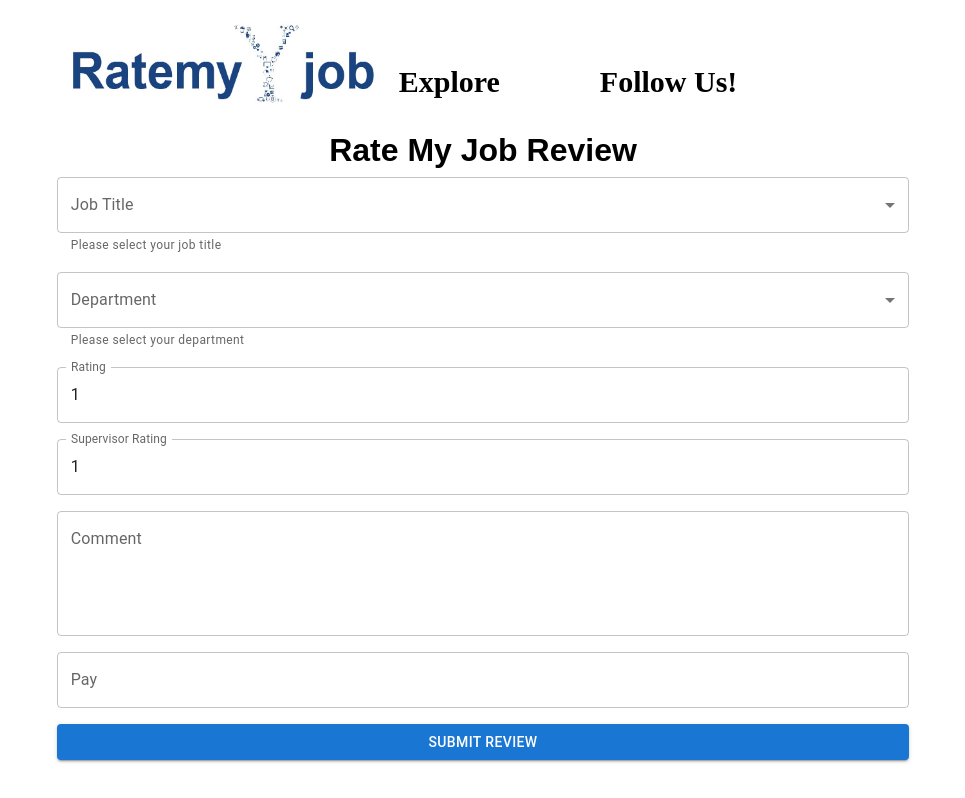
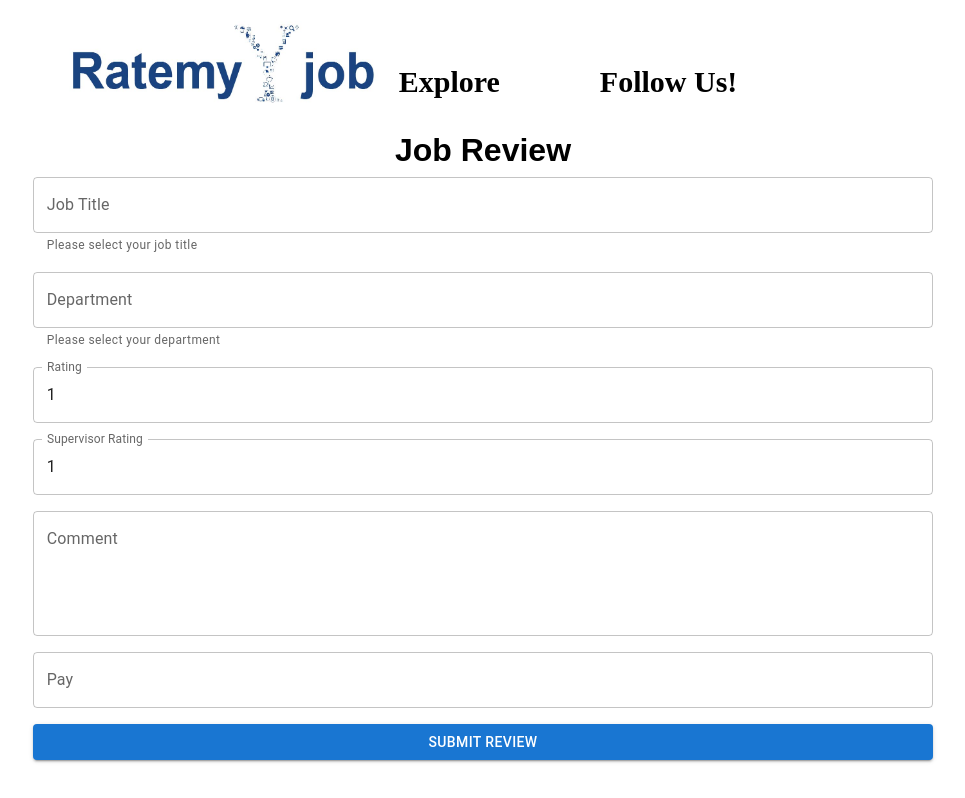
Before and after one commit to derekharker/ratemy_Y_Job, a React (Vite) app in the folder client/: page /rate in a window 1280 px wide. Shown: the top 798 px of the page, without its empty margins (157-1122 px from the left). Built offline with nearby package versions, Linux system fonts and the light colour scheme.

Commit message:
Updated Job Review Page

```diff
--- a/client/src/App.css
+++ b/client/src/App.css
@@ -20,11 +20,6 @@ header {
   margin-bottom: 0px;
 }
 
-.logo img {
-  width: 350px;
-  height: 120px;
-}
-
 .nav-links {
   position: relative;
   top: 20px;
@@ -45,6 +40,30 @@ header {
   position: relative; /* Added position relative */
   z-index: 1; /* Added z-index to ensure dropdown is on top */
 }
+
+.header-content {
+  position: absolute;
+  text-align: center;
+  color: #FFF;
+  text-align: center;
+  font-family: Kantumruy;
+  font-size: 48px;
+  font-style: normal;
+  font-weight: 700;
+  line-height: 1.5;
+  text-shadow: 2px 2px 4px rgba(0, 0, 0, 0.5);
+}
+
+/* .nav-header {
+  margin-left: auto;
+  margin-right: auto
+} */
+
+.logo img {
+  width: 350px;
+  height: 120px;
+}
+
 
 .dropdown {
   position: relative;
@@ -142,18 +161,7 @@ header {
   height: 510px; /* Set the same height as the original SVG */
 }
 
-.header-content {
-  position: absolute;
-  text-align: center;
-  color: #FFF;
-  text-align: center;
-  font-family: Kantumruy;
-  font-size: 48px;
-  font-style: normal;
-  font-weight: 700;
-  line-height: 1.5;
-  text-shadow: 2px 2px 4px rgba(0, 0, 0, 0.5);
-}
+
 .main-btn {
   position: absolute;
   text-align: center;
@@ -191,10 +199,7 @@ flex-shrink: 0;
   text-shadow: 2px 2px 4px rgba(0, 0, 0, 0.5);
 }
 
-.nav-header {
-  margin-left: auto;
-  margin-right: auto
-}
+
 
 .btn-find-job {
   padding-top: 50px;
--- a/client/src/components/Navbar.jsx
+++ b/client/src/components/Navbar.jsx
@@ -1,9 +1,10 @@
 import { Link } from 'react-router-dom';
+import { Container } from '@mui/material';
 
 const Navbar = () => {
   return (
-    <>
-    <header className='nav-header'>
+    <Container>
+    <header >
       <div className="logo">
         <Link to="/">
           <img src="/src/assets/White Logo V4.jpg" alt="Logo" />
@@ -31,7 +32,7 @@ const Navbar = () => {
         </div>
       </div>
     </header>
-    </>
+    </Container>
   )
 }
 
--- a/client/src/pages/RateJob.jsx
+++ b/client/src/pages/RateJob.jsx
@@ -1,6 +1,7 @@
 import { useState } from "react";
-import { Select, MenuItem, TextField, Button, Box, Stack } from "@mui/material";
+import { TextField, Button, Box, Stack, Autocomplete } from "@mui/material";
 import Navbar from "../components/Navbar";
+import Footer from "../components/Footer";
 
 const RateMyJobReview = () => {
   const [jobTitle, setJobTitle] = useState("");
@@ -35,38 +36,38 @@ const RateMyJobReview = () => {
     <>
     <Navbar/>
     <Box sx={{ "& > :not(style)": { m: 1 } }}>
-      <h1>Rate My Job Review</h1>
+      <h1>Job Review</h1>
       <form onSubmit={handleSubmit}>
         <Stack direction="column" spacing={2}>
-          <TextField
+          <Autocomplete
             id="job_title"
-            select
-            label="Job Title"
+            options={jobs}
             value={jobTitle}
-            onChange={(event) => setJobTitle(event.target.value)}
-            helperText="Please select your job title"
-          >
-            {jobs.map((job) => (
-              <MenuItem key={job} value={job}>
-                {job}
-              </MenuItem>
-            ))}
-          </TextField>
+            onChange={(event, newValue) => setJobTitle(newValue)}
+            renderInput={(params) => (
+              <TextField
+                {...params}
+                label="Job Title"
+                helperText="Please select your job title"
+              />
+            )}
+            freeSolo
+          />
 
-          <TextField
+          <Autocomplete
             id="department"
-            select
-            label="Department"
+            options={departments}
             value={department}
-            onChange={(event) => setDepartment(event.target.value)}
-            helperText="Please select your department"
-          >
-            {departments.map((department) => (
-              <MenuItem key={department} value={department}>
-                {department}
-              </MenuItem>
-            ))}
-          </TextField>
+            onChange={(event, newValue) => setDepartment(newValue)}
+            renderInput={(params) => (
+              <TextField
+                {...params}
+                label="Department"
+                helperText="Please select your department"
+              />
+            )}
+            freeSolo
+          />
 
           <TextField
             id="rating"
@@ -110,6 +111,7 @@ const RateMyJobReview = () => {
         </Stack>
       </form>
     </Box>
+    <Footer/>
     </>
   );
 };
```
